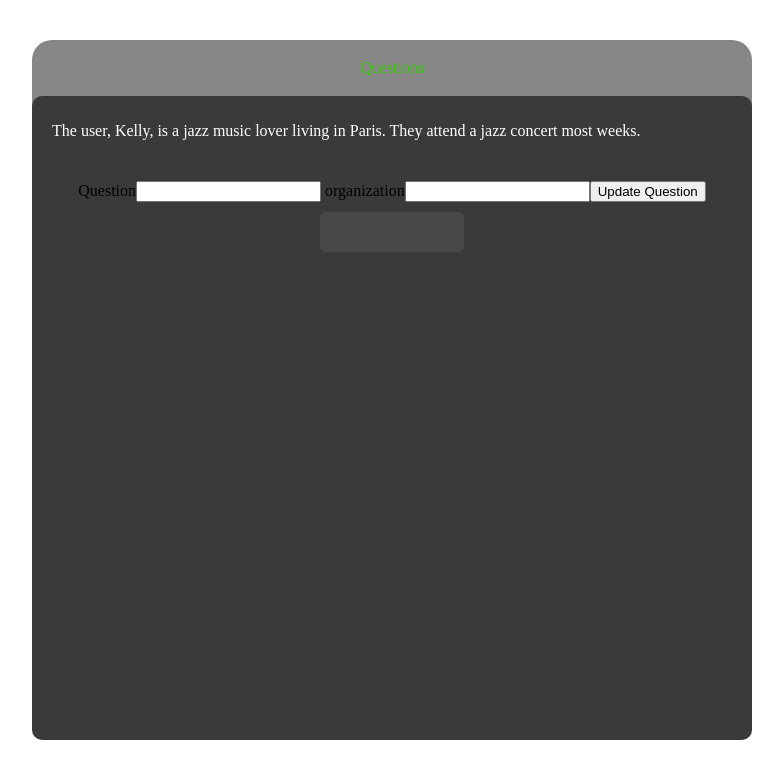
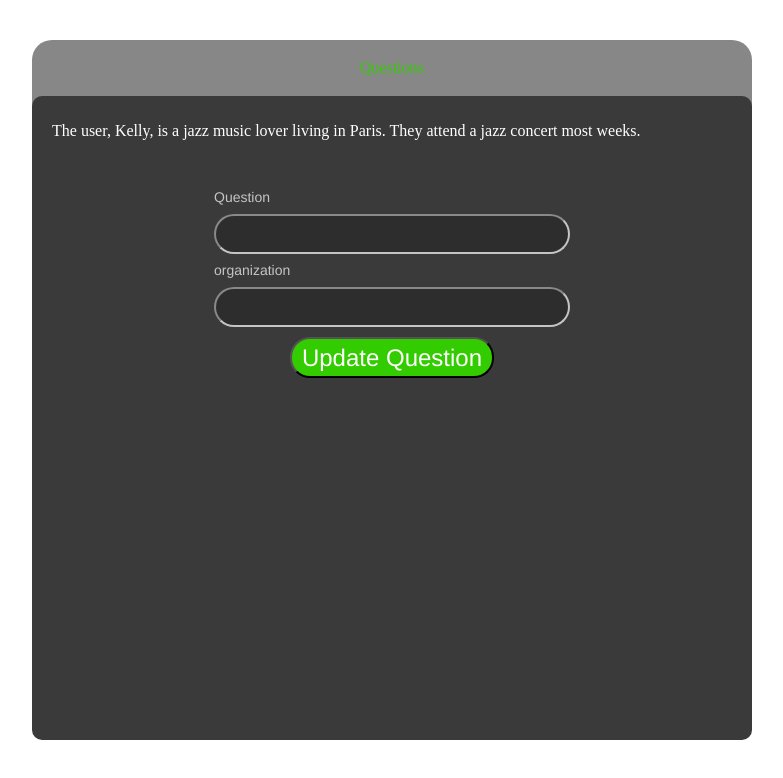
Before and after one commit to Valuegate/CicateProject, a React (Create React App) app: page /institution/editquestion/1 in a window 1280 px wide. Shown: the top 778 px of the page, without its empty margins (248-1031 px from the left). Built offline with nearby package versions, Linux system fonts and the light colour scheme; no server answers.

Commit message:
editquestion

```diff
--- a/src/api/axios.js
+++ b/src/api/axios.js
@@ -4,6 +4,6 @@ const baseURL = "localhost:3000"
 
 export const Client = axios.create({
     baseURL: baseURL,
-    timeout: 3000,
+    timeout: 5000,
 
 });
--- a/src/pages/institution/editQuestion/EditQuestion.jsx
+++ b/src/pages/institution/editQuestion/EditQuestion.jsx
@@ -1,7 +1,7 @@
 import React, { useEffect, useState } from 'react'
 import { Link, useParams, useNavigate } from 'react-router-dom'
 import { Client } from '../../../api/axios'
-
+import './styles.css'
 
 
 
@@ -31,7 +31,7 @@ useEffect(() => {
 
 const onSubmit = async (e) => {
    await Client.put(
-    `https://ciccate2.onrender.com https://ciccate2.onrender.com/api/api/question/update/${id}/`,updateQuestion
+    `https://ciccate2.onrender.com/api/api/question/update/${id}/`,updateQuestion
     ).then((response)=>{
         console.log(response)
         alert('sucessfully updated')
@@ -44,13 +44,13 @@ const onSubmit = async (e) => {
 }
 
 const loadQuestions = async () => {
-    const result = await Client.get(`https://ciccate2.onrender.com https://ciccate2.onrender.com/api/api/question/list/${id}/`,
+    const result = await Client.get(`https://ciccate2.onrender.com/api/api/question/list/${id}/`,
      {
         headers: {
        Authorization: 'Bearer ' + localStorage.getItem('accesstoken')
       }}).then((response) => {
         console.log(response);
-        setUpdateQuestion(result.data)
+        setUpdateQuestion(result.data.questions)
       }).catch((error) => {
         if (error){
             console.log(error, 'Error getting question')
@@ -73,33 +73,42 @@ const loadQuestions = async () => {
  </div>
 <div className='main1'>
 
-          <form action="">
-            <label htmlFor="question"> Question
+          <form action="edit_flex">
+            <div>
+            <label htmlFor="question" className='labels'> Question <br />
                 <input
                 type="text"
                 value={question}
+                className='inputs'
                 name='question'
                 onChange={(e) => questionChange(e)}
                  />
             </label>
+            </div>
 
-            <label htmlFor="que_type"> organization
+<div>
+<label htmlFor="que_type" className='labels'> organization <br />
                 <input
+                className='inputs'
                 type="text"
                 value={que_type}
                 name='que_type'
                 onChange={(e) => questionChange(e)}
                  />
             </label>
-            <button onClick={()=>onSubmit()}>Update Question</button>
+
+
+</div>
+<br />
+<div className='edit_flex'>
+<button onClick={()=>onSubmit()} className='next_big'>Update Question</button>
+</div>
+
           </form>
 
 
 
- <div className='questions_disp1'>
 
-
- </div>
 </div>
 </div>
 
--- a/src/pages/institution/editQuestion/styles.css
+++ b/src/pages/institution/editQuestion/styles.css
@@ -0,0 +1,6 @@
+.edit_flex{
+    display: flex;
+    flex-direction: column;
+    justify-content: center;
+    align-items: center;
+}
--- a/src/pages/questionslist/QuestionsList.jsx
+++ b/src/pages/questionslist/QuestionsList.jsx
@@ -11,7 +11,7 @@ import Alert from '../../components/alert/Alert'
 /** */
 const list = 'https://ciccate2.onrender.com/api/api/question/list/'
 
-const url = `https://ciccate2.onrender.com/api/api/question/update/10`
+const url = `https://ciccate2.onrender.com/api/api/question/update/`
 
 
 
@@ -100,6 +100,7 @@ setCheckedBox(updatedboxes)
         Authorization: 'Bearer ' + localStorage.getItem('accesstoken')
        }},
    ).then((response) =>{
+      console.log(response.data)
       Navigate(`/institution/editquestion/${id}`)
    }).catch((error) =>{
       if (error){
--- a/src/pages/student/Testpage/TestPage.jsx
+++ b/src/pages/student/Testpage/TestPage.jsx
@@ -224,7 +224,7 @@ setAnswers(prev => ({
 
       <div className='below-nav'>
        <button onClick={()=>{if(currentQuestions !== 0){ setCurrentQuestions(currentQuestions -1)}}}>Back</button>
-      { currentQuestions < 15 ? (<button onClick={()=>{if(currentQuestions !== questions.length -1){ setCurrentQuestions(currentQuestions+1)}}}>Next</button>): currentQuestions === 15 && (<button onClick={()=>submitTest()}>Submit</button>)}
+      { currentQuestions < 13 ? (<button onClick={()=>{if(currentQuestions !== questions.length -1){ setCurrentQuestions(currentQuestions+1)}}}>Next</button>): currentQuestions === 13 && (<button onClick={()=>submitTest()}>Submit</button>)}
       </div>
       </div>
   </div>
--- a/src/pages/student/reviewsubmit/ReviewSubmit.jsx
+++ b/src/pages/student/reviewsubmit/ReviewSubmit.jsx
@@ -17,28 +17,23 @@ import Alert from '../../../components/alert/Alert'
 
 
 const Exam_Register = 'https://ciccate2.onrender.com/api/api/ExamRegister/'
+
 const ReviewSubmit = () => {
+
+  const {  img,setImg,
+    time, setTime,
+    month, setMonth} = useRegisterContext()
+
+  const Navigate = useNavigate()
+  const [alertMessage, setAlertMessage] = useState(null)
+const { id, setId} = useAuth()
+
+const handleSubmit = () => {
 
 
 
-  const {  img,setImg, setValidImg, validImg,
-    time, setTime,validTime, setValidTime,
-    test, setTest,validTest, setValidTest,
-    day, setDay, validDay, setValidDay,
-    month, setMonth, validMonth, setValidMonth} = useRegisterContext()
-
-  const Navigate = useNavigate()
-  const [alertMessage, setAlertMessage] = useState(null)
-const {userName, id, userEmail} = useAuth()
-
-const handleSubmit = (e) => {
-
-    e.preventDefault()
-
-const formData = new FormData();
-formData.append('image', img); // Assuming img is a File object
+const formData = new FormData(); // Assuming img is a File object
 formData.append('uploaded_images', img); // Assuming img is a File object
-formData.append('name', test);
 formData.append('time', time);
 formData.append('user', id);
 formData.append('date', month);
@@ -136,7 +131,7 @@ setTimeout(() => {
                  className='inputs'
                   placeholder='Select'
                   value={id}
-
+                 onChange={()=>setId(id)}
 
                   /></label>
 
```
